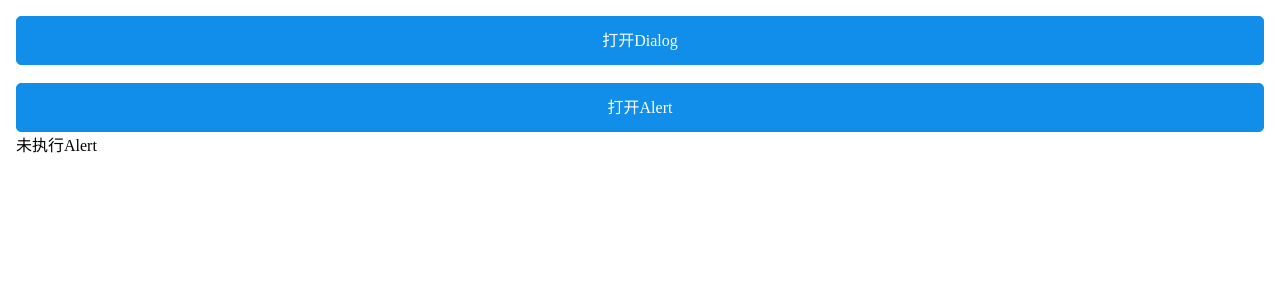
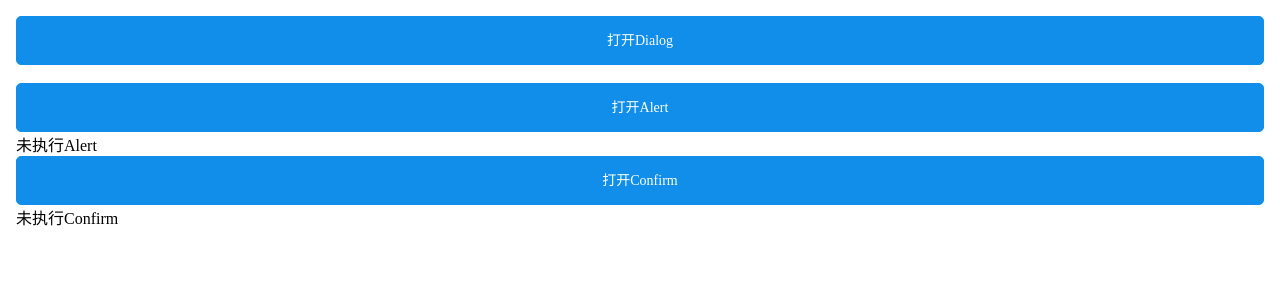
Before and after one commit to zhongmeizhi/uuz, a React (Create React App) app: page / in a window 1280 px wide. Shown: the top 300 px of the page. Built offline with nearby package versions, Linux system fonts and the light colour scheme.

Commit message:
完成 Confirm

```diff
--- a/src/styles/button.scss
+++ b/src/styles/button.scss
@@ -1,14 +1,23 @@
 .zui-button {
+    font-size: 14px;
+    border-radius: 5px;
+    text-align: center;
+    line-height: 47px;
     &.zui-primary {
         color: white;
-        line-height: 47px;
         background-color: $primaryColor;
         border: 1px solid $primaryColor;
-        border-radius: 5px;
-        text-align: center;
         &:active {
             color: rgba(255, 255, 255, 0.3);
             background-color: #1d82cc;
         }
     }
+    &.zui-raw {
+        border: 1px solid #dcdfe6;
+        color: #606266;
+        &:active {
+            color: $primaryColor;
+            border: 1px solid $primaryColor;
+        }
+    }
 }
--- /dev/null
+++ b/src/styles/confirm.scss
@@ -0,0 +1,18 @@
+.zui-dialog {
+    .zui-confirm-title {
+        font-size: 22px;
+        text-align: center;
+    }
+    .zui-confirm-content {
+        margin: 12px 0 16px;
+        font-size: 12px;
+        color: #888;
+    }
+    .zui-confirm-btn-box {
+        display: flex;
+        justify-content: space-around;
+        >div {
+            width: 44%;
+        }
+    }
+}
--- a/src/styles/index.scss
+++ b/src/styles/index.scss
@@ -74,3 +74,10 @@ $thinGrey: #f7f7f7;
     ===============
 */
 @import './alert.scss';
+
+
+/*  ===============
+    Confirm css样式
+    ===============
+*/
+@import './confirm.scss';
--- a/src/test-page/TestShow.tsx
+++ b/src/test-page/TestShow.tsx
@@ -1,7 +1,7 @@
 import React, { useState } from 'react'
 
 import Button from '../views/Button'
-import { dialog, alert } from '../views-show/dialog'
+import { dialog, alert, confirm } from '../views-show/dialog'
 
 import testImg from '../static/test.jpg';
 
@@ -15,6 +15,8 @@ function TestContent(props: any) {
 export default function TestDialog() {
 
     const [alertTxt, setAlertTxt] = useState('未执行Alert')
+    const [confirmTxt, setConfirmTxt] = useState('未执行Confirm')
+
 
     const openDialog = () => {
         dialog.show(<TestContent></TestContent>);
@@ -31,6 +33,20 @@ export default function TestDialog() {
         });
     }
 
+    const openConfirm = () => {
+        setConfirmTxt('打开 Confirm');
+        confirm.show({
+            title: <div>这里是标题</div>,
+            content: <TestContent></TestContent>,
+            onCancel: () => {
+                setConfirmTxt('取消 Confirm');
+            },
+            onConfirm: () => {
+                setConfirmTxt('确认 Confirm');
+            }
+        });
+    }
+
     return (
         <div>
             <Button onClick={openDialog}>打开Dialog</Button>
@@ -38,6 +54,9 @@ export default function TestDialog() {
             <Button onClick={openAlert}>打开Alert</Button>
             { alertTxt }
             <br></br>
+            <Button onClick={openConfirm}>打开Confirm</Button>
+            { confirmTxt }
+            <br></br>
         </div>
     )
 }
--- a/src/views-show/dialog.tsx
+++ b/src/views-show/dialog.tsx
@@ -3,8 +3,9 @@ import ReactDOM from 'react-dom';
 
 import Dialog from '../views/Dialog'
 import Alert from '../views/Alert';
+import Confirm from '../views/Confirm';
 
-class ShowSomething {
+class PopUpBox {
     _$ele: HTMLDivElement | undefined;
 
     renderElement = (Component: React.FunctionComponentElement<any>) => {
@@ -21,20 +22,24 @@ class ShowSomething {
     }
 }
 
+class ShowSomething {
+    _showSomething: PopUpBox;
+    constructor () {
+        this._showSomething = new PopUpBox();
+    }
+
+    show: Function = () => new Error('需要重写 show 方法');
+
+    destroy = () => this._showSomething.destroy();
+}
+
 /*
     Dialog
 */
-class ShowDialog {
-    _showSomething: ShowSomething;
-    constructor () {
-        this._showSomething = new ShowSomething();
-    }
-
+class ShowDialog extends ShowSomething{
     show = (children: React.ReactNode) => {
         this._showSomething.renderElement(<Dialog destroy={this.destroy}>{children}</Dialog>)
     }
-
-    destroy = () => this._showSomething.destroy();
 }
 
 /*
@@ -46,12 +51,7 @@ interface AlertProps {
     content: React.ReactNode
 }
 
-class ShowAlert {
-    _showSomething: ShowSomething;
-    constructor () {
-        this._showSomething = new ShowSomething();
-    }
-
+class ShowAlert extends ShowSomething{
     show = (props: AlertProps) => {
         const destroy = () => {
             if (typeof props.onClose === 'function') {
@@ -59,11 +59,24 @@ class ShowAlert {
             }
             this.destroy();
         }
-
         this._showSomething.renderElement(<Alert destroy={destroy} {...props}></Alert>)
     }
+}
 
-    destroy = () => this._showSomething.destroy();
+/*
+    Confirm
+*/
+interface ConfirmProps {
+    onCancel?: Function,
+    onConfirm?: Function,
+    title?: React.ReactNode,
+    content: React.ReactNode
+}
+
+class ShowConfirm extends ShowSomething {
+    show = (props: ConfirmProps) => {
+        this._showSomething.renderElement(<Confirm destroy={this.destroy} {...props}></Confirm>)
+    }
 }
 
 /*
@@ -71,3 +84,4 @@ class ShowAlert {
  */
 export const dialog = new ShowDialog();
 export const alert = new ShowAlert();
+export const confirm = new ShowConfirm();
--- a/src/views/Button.tsx
+++ b/src/views/Button.tsx
@@ -8,27 +8,29 @@ interface ButtonProps {
     children: React.ReactNode
 }
 
-class Button extends React.PureComponent<ButtonProps> {
+export default function Button(props: ButtonProps) {
 
-    clickHandler = (e: React.MouseEvent<HTMLElement>) => {
-        if (this.props.disabled) {
+    const clickHandler = (e: React.MouseEvent<HTMLElement>) => {
+        if (props.disabled) {
             e.stopPropagation();
         } else {
-            (typeof this.props.onClick === 'function') && this.props.onClick();
+            (typeof props.onClick === 'function') && props.onClick();
         }
     }
 
-    render() {
-        const type: string = this.props.type ? this.props.type : 'zui-primary';
-        const disabledClassname = this.props.disabled ? 'zui-button-disbale' : '';
-        const buttonClassName: string = `zui-button ${type} ${this.props.className || ''} ${disabledClassname}`;
+    let typeClassName: string = 'zui-';
+    if (props.type) {
+        typeClassName += props.type;
+    } else {
+        typeClassName += 'primary';
+    }
 
-        return <div
-            className={buttonClassName}
-            onClick={this.clickHandler}>
-            {this.props.children}
-        </div>
-    }
+    const disabledClassname = props.disabled ? 'zui-button-disbale' : '';
+    const buttonClassName: string = `zui-button ${typeClassName} ${props.className || ''} ${disabledClassname}`;
+
+    return <div
+        className={buttonClassName}
+        onClick={clickHandler}>
+        {props.children}
+    </div>
 }
-
-export default Button;
--- /dev/null
+++ b/src/views/Confirm.tsx
@@ -0,0 +1,42 @@
+import React, { useContext } from 'react';
+import Dialog, { DialogContext } from './Dialog';
+import Button from './Button';
+
+interface Confirmprops {
+    destroy?: Function,
+    onCancel?: Function,
+    onConfirm?: Function,
+    title?: React.ReactNode,
+    content: React.ReactNode
+}
+
+export default function Confirm(props: Confirmprops) {
+
+    useContext(DialogContext);
+
+    const confirm = (closeDialog: Function) => () => {
+        if (typeof props.onConfirm === 'function') {
+            props.onConfirm();
+        }
+        closeDialog();
+    }
+
+    const cancel = (closeDialog: Function) => () => {
+        if (typeof props.onCancel === 'function') {
+            props.onCancel();
+        }
+        closeDialog();
+    }
+
+    return <Dialog isBtnCloseOnly destroy={props.destroy}>
+        <div className="zui-confirm-title">{props.title}</div>
+        <div className="zui-confirm-content">{props.content}</div>
+        {/* 利用 context 实现 slot 传参 */}
+        <DialogContext.Consumer>
+            {closeDialog => <div className="zui-confirm-btn-box">
+                <Button type="raw" onClick={cancel(closeDialog)}>取消</Button>
+                <Button onClick={confirm(closeDialog)}>确定</Button>
+            </div>}
+        </DialogContext.Consumer>
+    </Dialog>
+}
```
Also changed, not shown: 1 other file (tests, documents, lock files or other folders).
